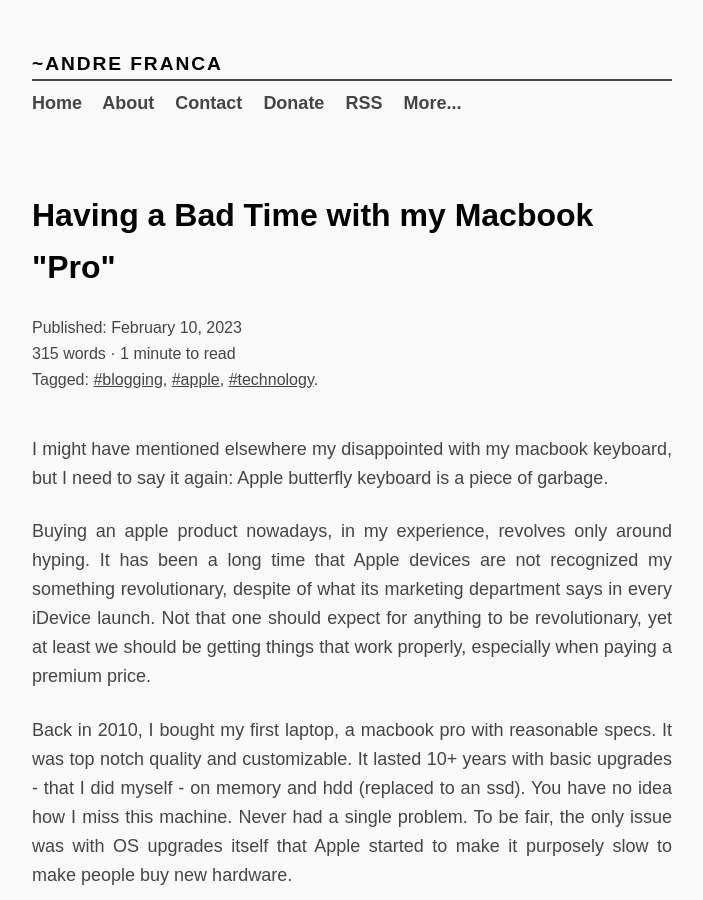
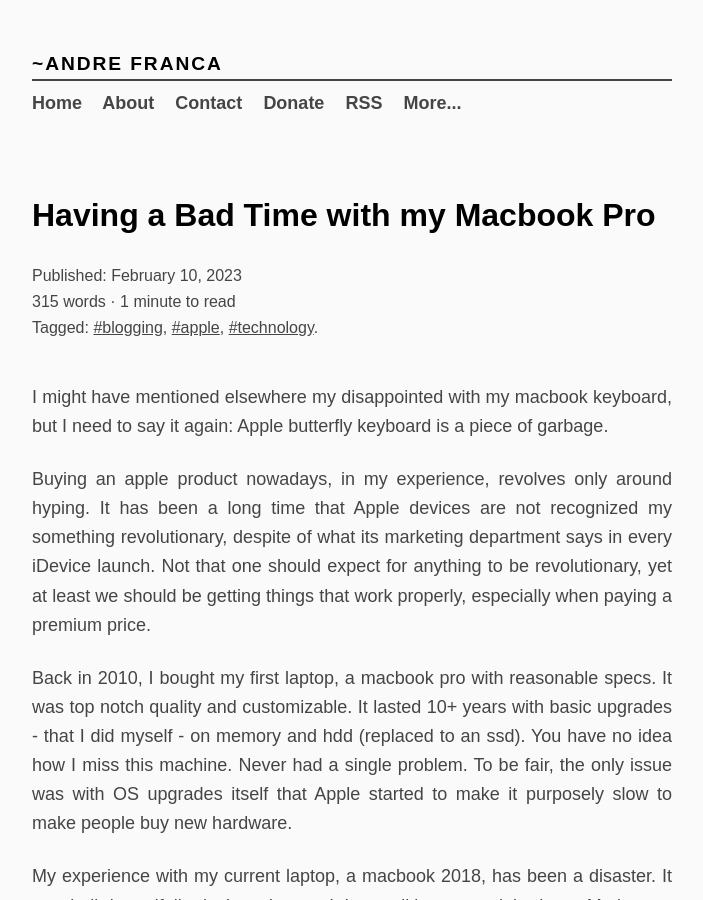
Before and after one commit to a-franca/abf.li, a Jekyll site: the page built from _posts/2023/2023-02-10-having-a-bad-time-with-my-macbook-pro.md, in a window 1280 px wide and 900 px high. Shown: the whole window, without its empty margins (288-991 px from the left). Built offline with Jekyll 4.4.1, drawn with Linux system fonts in a browser that asks for light colours.

```diff
--- a/_posts/2023/2023-02-10-having-a-bad-time-with-my-macbook-pro.md
+++ b/_posts/2023/2023-02-10-having-a-bad-time-with-my-macbook-pro.md
@@ -1,6 +1,6 @@
 ---
 layout: post
-title: 'Having a Bad Time with my Macbook "Pro"'
+title: "Having a Bad Time with my Macbook Pro"
 description: "Sharing my issues with my macbook pro"
 image:
 tags:
```
